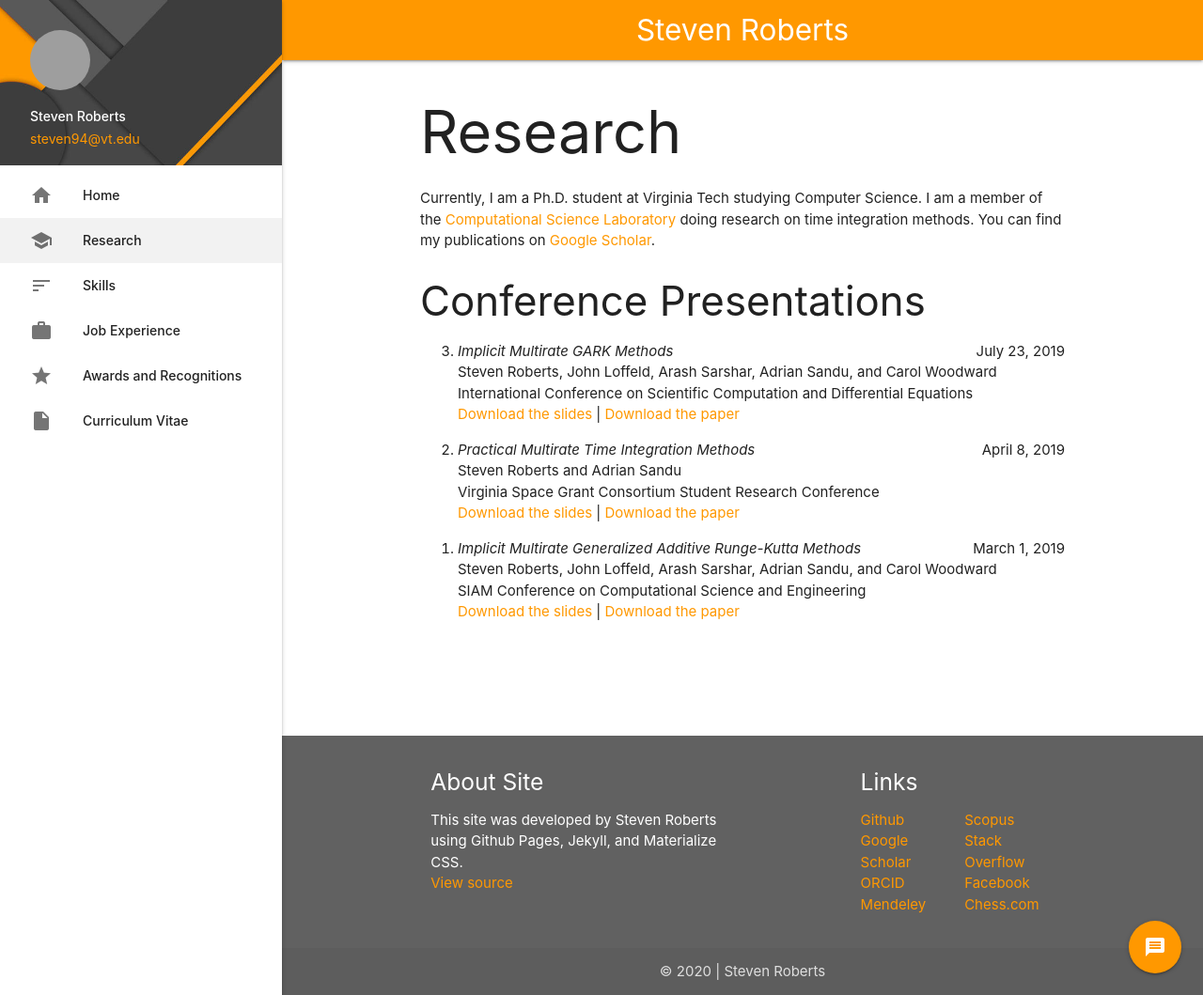
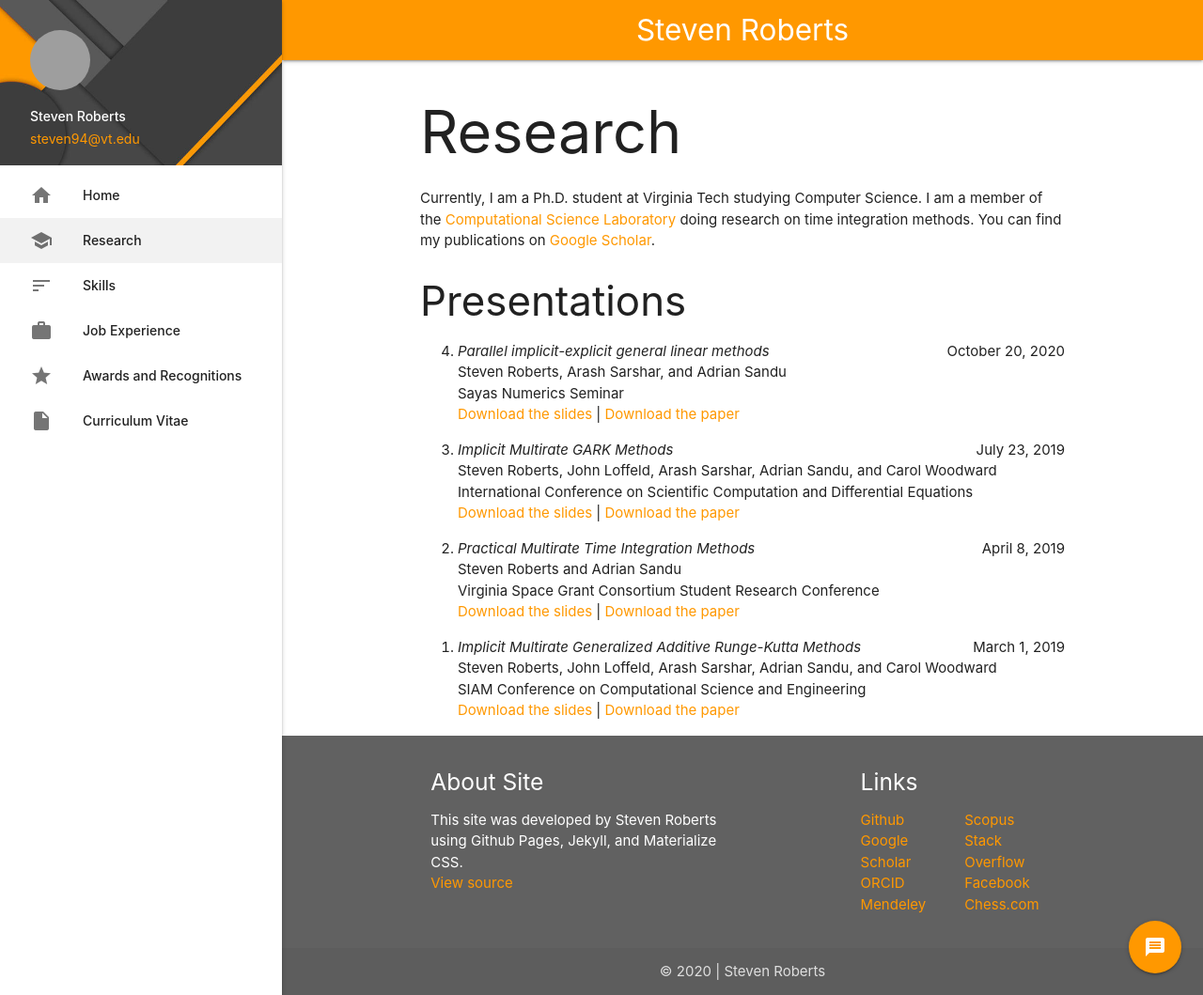
Before and after one commit to Steven-Roberts/Steven-Roberts.github.io, a Jekyll site: the page built from research.md, in a window 1280 px wide and 1059 px high. Shown: the whole window at 94% size. Built offline with Jekyll 4.4.1, drawn with Linux system fonts in a browser that asks for light colours; grey boxes are pictures that could not be loaded.

Commit message:
Add Sayas seminar presentation

```diff
--- a/_includes/conferences.html
+++ /dev/null
@@ -1,28 +0,0 @@
-<ol reversed class="browser-default">
-  {% for conference in include.conferences %}
-  <li>
-    <p>
-      <i>
-        {{ conference.title }}
-      </i>
-      <span class="right">
-        {{ conference.date }}
-      </span>
-      <br />
-      {{ conference.authors }}
-      <br />
-      {{ conference.presentation }}
-      <br />
-      <a href="{{ conference.slides }}">
-        Download the slides
-      </a>
-
-      {% if conference.paper %}
-      | <a href="{{ conference.paper }}">
-        Download the paper
-      </a>
-      {% endif %}
-    </p>
-  </li>
-  {% endfor %}
-</ol>
--- /dev/null
+++ b/_includes/presentations.html
@@ -0,0 +1,28 @@
+<ol reversed class="browser-default">
+  {% for presentations in include.presentations %}
+  <li>
+    <p>
+      <i>
+        {{ presentations.title }}
+      </i>
+      <span class="right">
+        {{ presentations.date }}
+      </span>
+      <br />
+      {{ presentations.authors }}
+      <br />
+      {{ presentations.venue }}
+      <br />
+      <a href="{{ presentations.slides }}">
+        Download the slides
+      </a>
+
+      {% if presentations.paper %}
+      | <a href="{{ presentations.paper }}">
+        Download the paper
+      </a>
+      {% endif %}
+    </p>
+  </li>
+  {% endfor %}
+</ol>
--- a/research.md
+++ b/research.md
@@ -3,24 +3,31 @@ layout: article
 title: Research
 priority: 90
 icon: school
-conferences:
+presentations:
+  - title: Parallel implicit-explicit general linear methods
+    authors: Steven Roberts, Arash Sarshar, and Adrian Sandu
+    venue: Sayas Numerics Seminar
+    date: October 20, 2020
+    slides: /assets/doc/presentations/Sayas-parallel-IMEX-GLM.pdf
+    paper: https://arxiv.org/pdf/2002.00868.pdf
+
   - title: Implicit Multirate GARK Methods
     authors: Steven Roberts, John Loffeld, Arash Sarshar, Adrian Sandu, and Carol Woodward
-    presentation: International Conference on Scientific Computation and Differential Equations
+    venue: International Conference on Scientific Computation and Differential Equations
     date: July 23, 2019
     slides: /assets/doc/presentations/SciCADE-implicit-MrGARK.pdf
     paper: https://arxiv.org/pdf/1910.14079.pdf
 
   - title: Practical Multirate Time Integration Methods
     authors: Steven Roberts and Adrian Sandu
-    presentation: Virginia Space Grant Consortium Student Research Conference
+    venue: Virginia Space Grant Consortium Student Research Conference
     date: April 8, 2019
     slides: /assets/doc/presentations/VSGC-practical-multirate.pdf
     paper: /assets/doc/papers/VSGC-report.pdf
 
   - title: Implicit Multirate Generalized Additive Runge-Kutta Methods
     authors: Steven Roberts, John Loffeld, Arash Sarshar, Adrian Sandu, and Carol Woodward
-    presentation: SIAM Conference on Computational Science and Engineering
+    venue: SIAM Conference on Computational Science and Engineering
     date: March 1, 2019
     slides: /assets/doc/presentations/CSE-implicit-MrGARK.pdf
     paper: https://arxiv.org/pdf/1910.14079.pdf
@@ -28,6 +35,6 @@ conferences:
 
 Currently, I am a Ph.D. student at Virginia Tech studying Computer Science.  I am a member of the [Computational Science Laboratory](http://csl.cs.vt.edu/) doing research on time integration methods.  You can find my publications on [Google Scholar]({{ site.links["Google Scholar"] }}).
 
-### Conference Presentations
+### Presentations
 
-{% include conferences.html conferences=page.conferences %}
+{% include presentations.html presentations=page.presentations %}
```
Also changed, not shown: Gemfile.lock, 1 other file.
